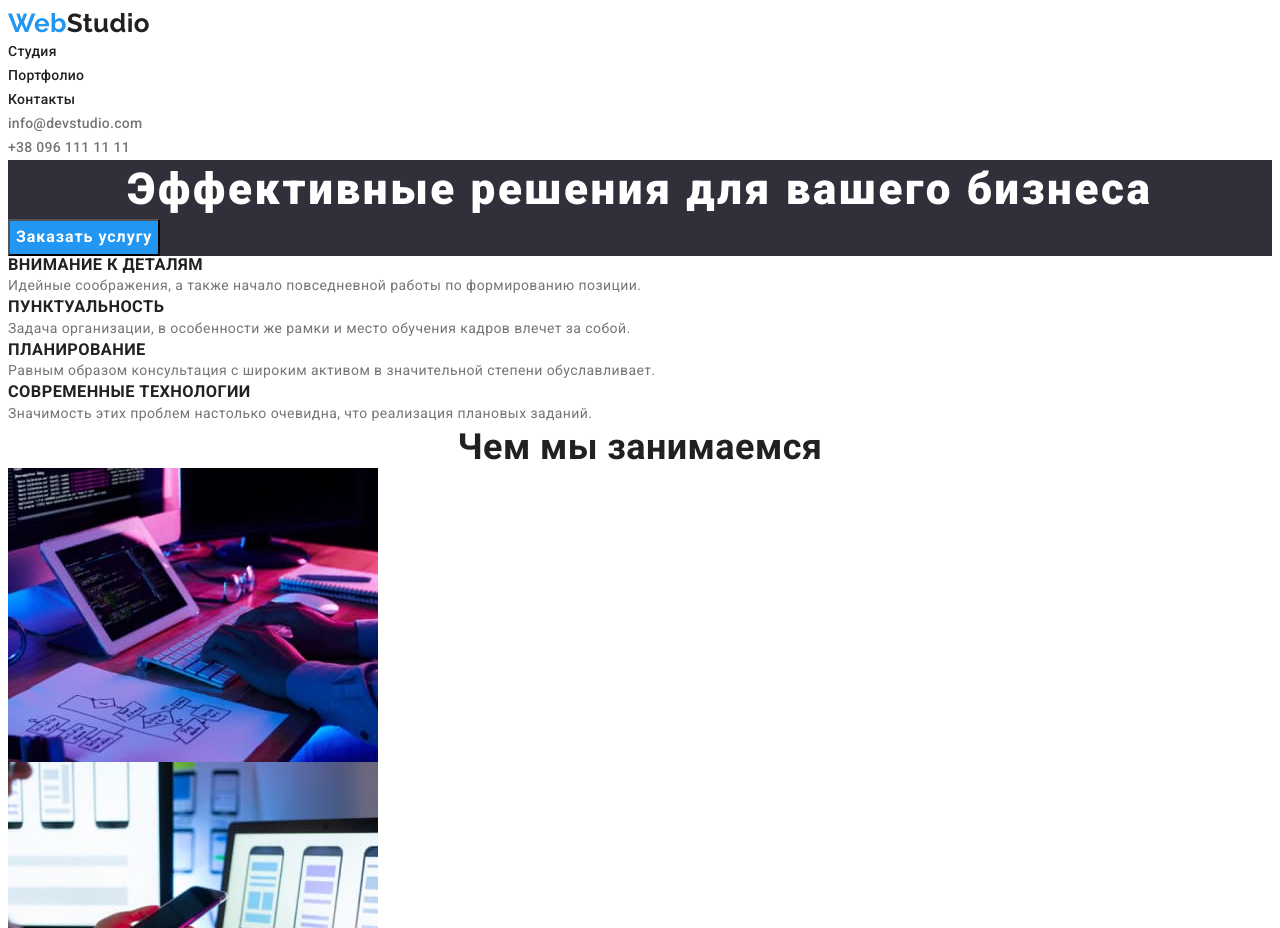
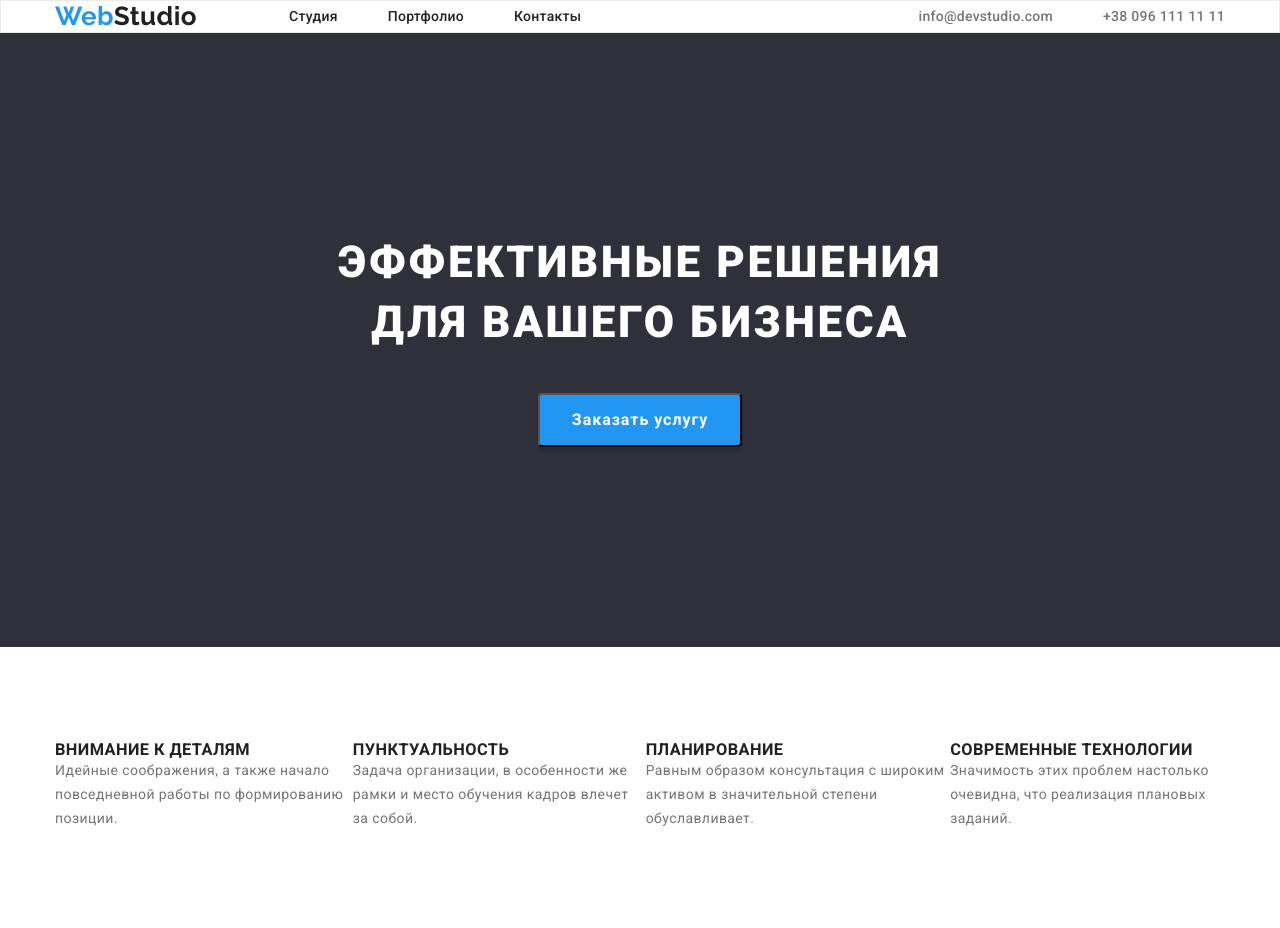
Before and after one commit to blaiz408/goit-markup-hw-03, a plain HTML site: page index.html in a window 1280 px wide. Shown: the top 928 px of the page. Drawn offline with nearby package versions, Linux system fonts and the light colour scheme.

Commit message:
start-hw-3

```diff
--- a/css/styles.css
+++ b/css/styles.css
@@ -19,8 +19,6 @@ h1,
 h2,
 h3,
 h4,
-h5,
-h6,
 p {
   margin-top: 0;
   margin-bottom: 0;
@@ -46,6 +44,17 @@ address {
 .link {
   text-decoration: none;
 }
+.section {
+  padding-top: 94px;
+  padding-bottom: 94px;
+}
+.container {
+  width: 1200px;
+  padding-left: 15px;
+  padding-right: 15px;
+  margin-left: auto;
+  margin-right: auto;
+}
 
 /* LOGO */
 .logo {
@@ -66,6 +75,25 @@ address {
 /* HEADER */
 .header {
   background-color: #ffffff;
+  border: 1px solid #ececec;
+}
+.header-container {
+  display: flex;
+  align-items: center;
+}
+.logo {
+  margin-right: 92px;
+}
+.navigation {
+  display: flex;
+  align-items: center;
+}
+.nav-list {
+  display: flex;
+  align-items: center;
+}
+.nav-list-item:not(:last-child) {
+  margin-right: 50px;
 }
 .nav-list-link {
   font-family: var(--primary-font-family);
@@ -78,6 +106,14 @@ address {
 .nav-list-link:hover,
 :focus {
   color: var(--accent-color);
+}
+.contact-list {
+  display: flex;
+  align-items: center;
+  margin-left: auto;
+}
+.contact-list-item:not(:last-child) {
+  margin-right: 50px;
 }
 .contact-list-link {
   font-family: var(--primary-font-family);
@@ -96,7 +132,19 @@ address {
 .hero {
   background-color: #2f303a;
 }
+.hero-container {
+  display: flex;
+  flex-direction: column;
+  align-items: center;
+  padding-top: 200px;
+  padding-bottom: 200px;
+}
+
 .main-tittle {
+  display: flex;
+  flex-wrap: wrap;
+  margin-bottom: 40px;
+  max-width: 696px;
   font-family: var(--primary-font-family);
   font-style: normal;
   font-weight: 900;
@@ -107,6 +155,7 @@ address {
   color: var(--primary-text-color-theme-dark);
 }
 .modal-button {
+  padding: 10px 32px;
   font-family: var(--primary-font-family);
   font-style: normal;
   font-weight: bold;
@@ -119,9 +168,18 @@ address {
   background-color: #2196f3;
   color: var(--primary-text-color-theme-dark);
   cursor: pointer;
+  box-shadow: 0px 4px 4px rgba(0, 0, 0, 0.15);
+  border-radius: 4px;
 }
 
 /* ADVANTAGES */
+.advantages-conatiner {
+  padding-top: 94px;
+  padding-bottom: 94px;
+}
+.adv-list {
+  display: flex;
+}
 .adv-tittle {
   font-family: var(--primary-font-family);
   font-style: normal;
--- a/index.html
+++ b/index.html
@@ -9,10 +9,14 @@
     <link rel="preconnect" href="https://fonts.gstatic.com" crossorigin>
     <link href="https://fonts.googleapis.com/css2?family=Raleway:wght@700&family=Roboto:wght@400;500;700;900&display=swap"
         rel="stylesheet">
+    <link rel="stylesheet" href="https://cdnjs.cloudflare.com/ajax/libs/modern-normalize/1.1.0/modern-normalize.min.css"
+        integrity="sha512-wpPYUAdjBVSE4KJnH1VR1HeZfpl1ub8YT/NKx4PuQ5NmX2tKuGu6U/JRp5y+Y8XG2tV+wKQpNHVUX03MfMFn9Q=="
+        crossorigin="anonymous" referrerpolicy="no-referrer" />
     <link rel="stylesheet" href="./css/styles.css">
 </head>
 <body>
     <header class="header">
+        <div class="container header-container">
             <nav class="navigation">
                 <a class="logo link" href="./index.html" lang="en">Web<span class="header-logo">Studio</span></a>
                 <ul class="nav-list list">
@@ -35,17 +39,21 @@
                     <a class="contact-list-link link" href="tel:+380961111111">+38 096 111 11 11</a>
                 </li>
             </ul>
+        </div>
     </header>
     <main>
 
         <!-- HERO -->
         <section class="hero">
-            <h1 class="main-tittle">Эффективные решения для вашего бизнеса</h1>
+            <div class="container hero-container">
+                <h1 class="main-tittle">ЭФФЕКТИВНЫЕ РЕШЕНИЯ ДЛЯ ВАШЕГО БИЗНЕСА</h1>
                 <button class="modal-button" type="button">Заказать услугу</button>
+            </div>
         </section>
 
         <!-- ADVANTAGES -->
         <section class="advantages">
+            <div class="container advantages-conatiner">
                 <ul class="adv-list list">
                     <li class="adv-list-item">
                         <h3 class="adv-tittle">Внимание к деталям</h3>
@@ -64,10 +72,12 @@
                         <p class="adv-description">Значимость этих проблем настолько очевидна, что реализация плановых заданий.</p>
                     </li>
                 </ul>
+            </div>
         </section>
 
         <!-- WHAT WE DO -->
         <section class="service">
+            <div class="container service-conatiner">
                 <h2 class="secondary-tittle">Чем мы занимаемся</h2>
                 <ul class="service-list list">
                     <li class="service-list-item">
@@ -80,10 +90,12 @@
                         <img class="service-list-img" src="./img/img3.jpg" alt="выбор дизайна" width="370" height="294">
                     </li>
                 </ul>
+            </div>
         </section>
 
         <!-- TEAM -->
         <section class="team">
+            <div class="container team-container">
                 <h2 class="secondary-tittle">Наша команда</h2>
                 <ul class="team-list list">
                     <li class="team-mate">
@@ -107,15 +119,18 @@
                         <p class="speciality">UI Designer</p>
                     </li>
                 </ul>
+            </div>
         </section>
     </main>
 
     <footer class="footer">
+        <div class="container footer-container">
             <a class="logo link" href="./index.html" lang="en">Web<span class="footer-logo">Studio</span></a>
             <address class="address">
                 <ul class="address-list list">
                     <li class="address-list-item">
-                    <a class="address-place link" href="https://goo.gl/maps/maLwLf98Ya77Wj8u6" target="_blank" rel="noreferrer noopener">г. Киев, пр-т Леси Украинки, 26</a>
+                        <a class="address-place link" href="https://goo.gl/maps/maLwLf98Ya77Wj8u6" target="_blank"
+                            rel="noreferrer noopener">г. Киев, пр-т Леси Украинки, 26</a>
                     </li>
                     <li class="address-list-item">
                         <a class="address-list-link link" href="mailto:info@example.com">info@example.com</a>
@@ -125,6 +140,7 @@
                     </li>
                 </ul>
             </address>
+        </div>
     </footer>
 </body>
 </html>
```
Also changed, not shown: portfolio.html (+11 -0 lines). Lines whose indentation alone changed are shown as unchanged.
